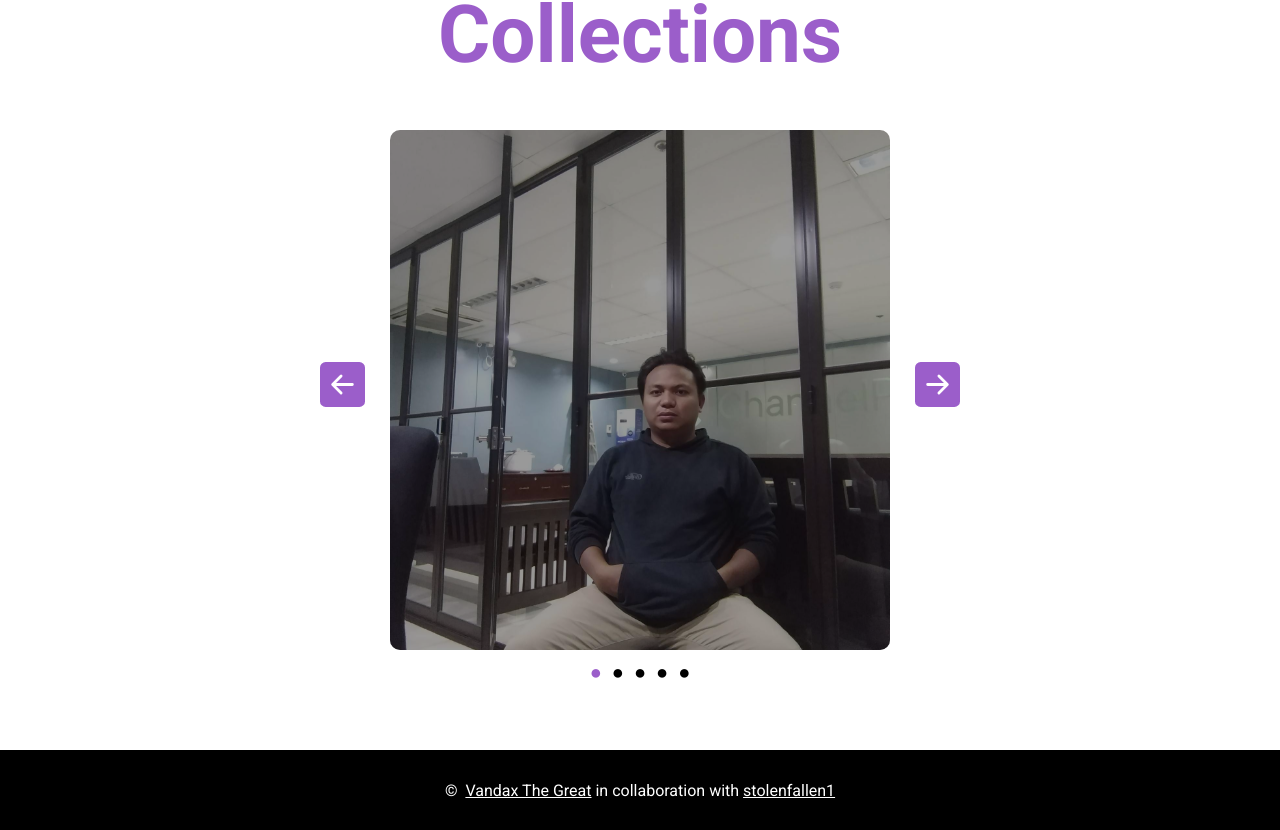
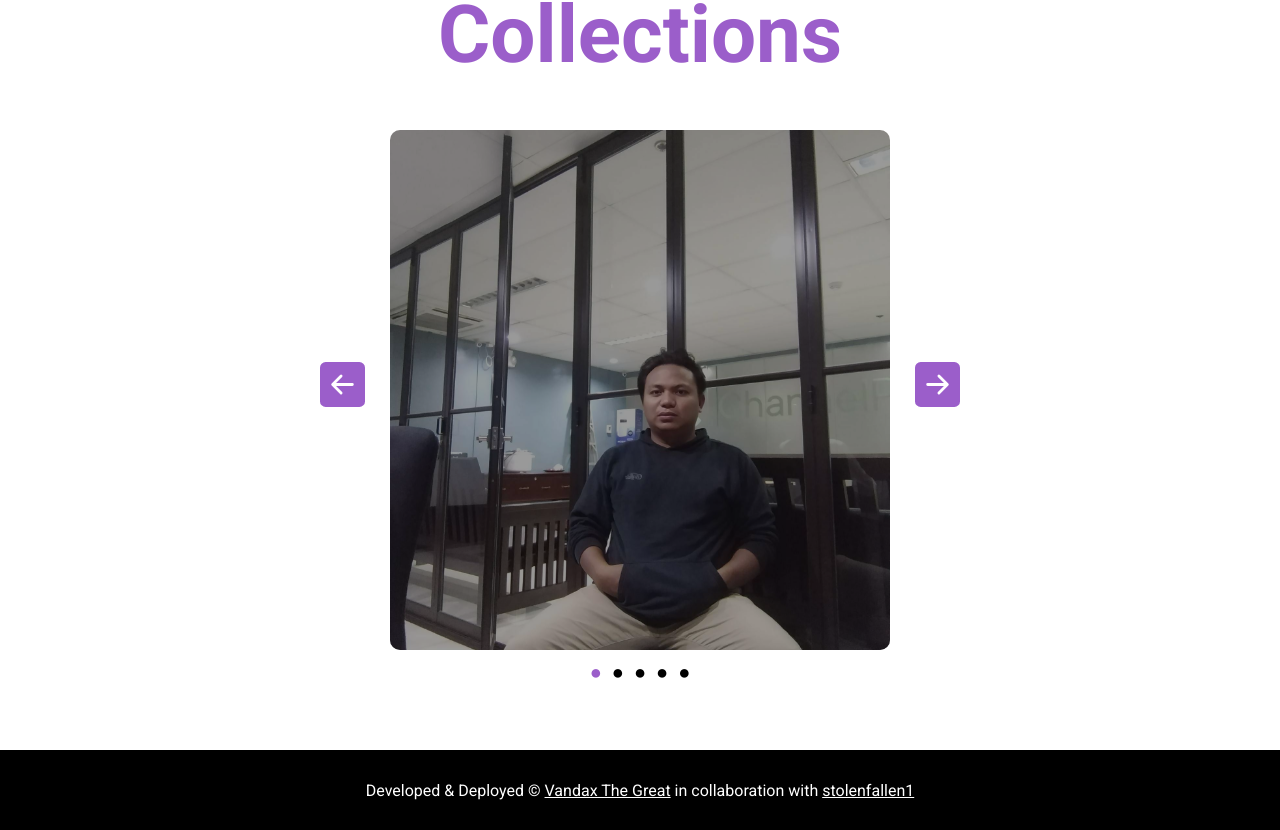
Before and after one commit to stolenfallen1/React_BlogV1_Static, a React (Vite) app: page / in a window 1280 px wide. Shown: the part 2252-3082 px from the top of the page. Built offline with nearby package versions, Linux system fonts and the light colour scheme.

Commit message:
minor changes

```diff
--- a/src/components/Footer.jsx
+++ b/src/components/Footer.jsx
@@ -5,7 +5,8 @@ const Footer = () => {
   return (
     <div className="footer">
       <p className="footer-text">
-        &copy;&nbsp; <span className="underline">Vandax The Great</span>
+        Developed & Deployed &copy;&nbsp;
+        <span className="underline">Vandax The Great</span>
         &nbsp;in collaboration with&nbsp;
         <span className="underline">stolenfallen1</span>
       </p>
```
